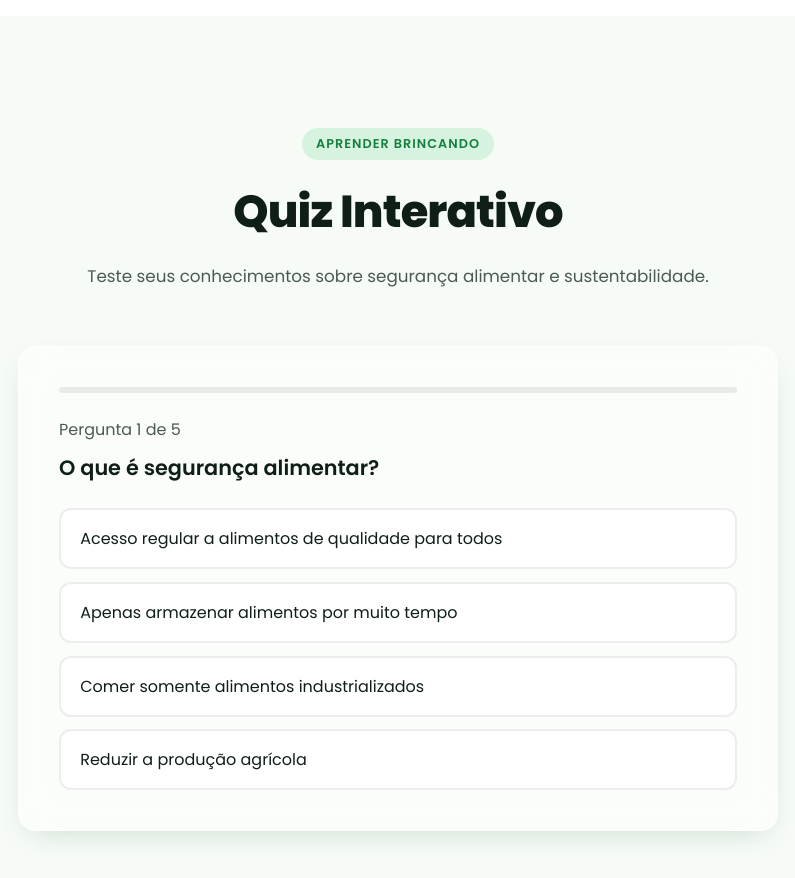
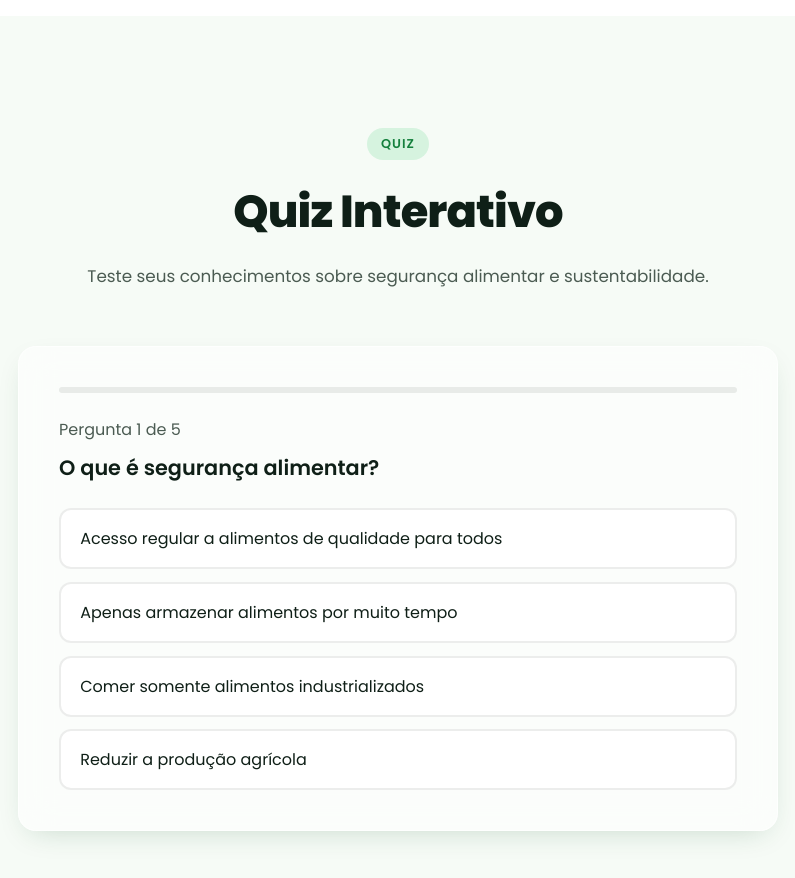
Before and after one commit to 7geloagachado/Agrinho, a plain HTML site: page index.html in a window 1280 px wide. Shown: the part 6340-7218 px from the top of the page, without its empty margins (242-1037 px from the left). Drawn offline with Linux system fonts and the light colour scheme.

Commit message:
Update index.html

```diff
--- a/index.html
+++ b/index.html
@@ -245,7 +245,7 @@
     <section id="quiz" class="section reveal">
       <div class="container quiz-wrap">
         <header class="section-head">
-          <span class="eyebrow">Aprender brincando</span>
+          <span class="eyebrow">Quiz</span>
           <h2>Quiz Interativo</h2>
           <p>Teste seus conhecimentos sobre segurança alimentar e sustentabilidade.</p>
         </header>
```
